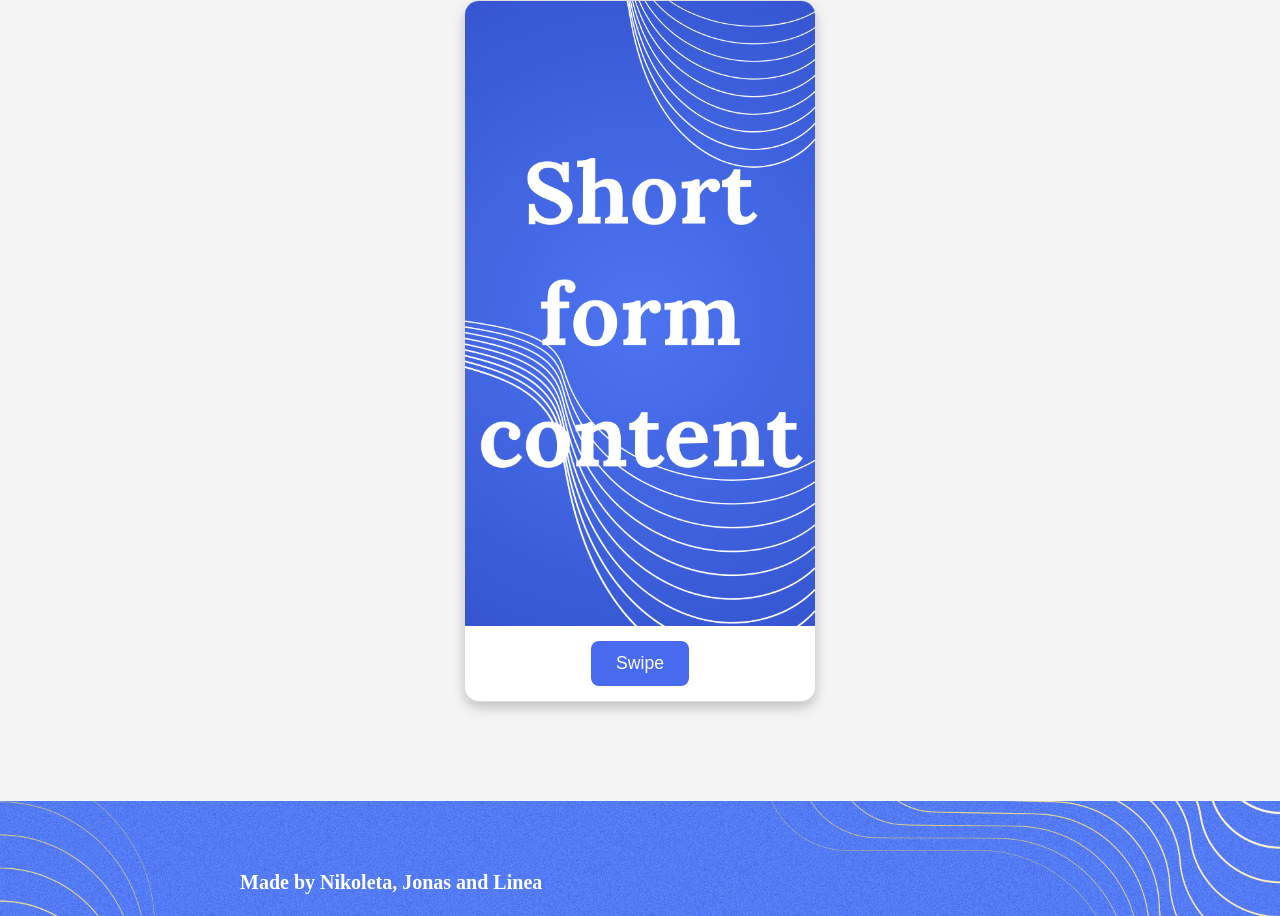
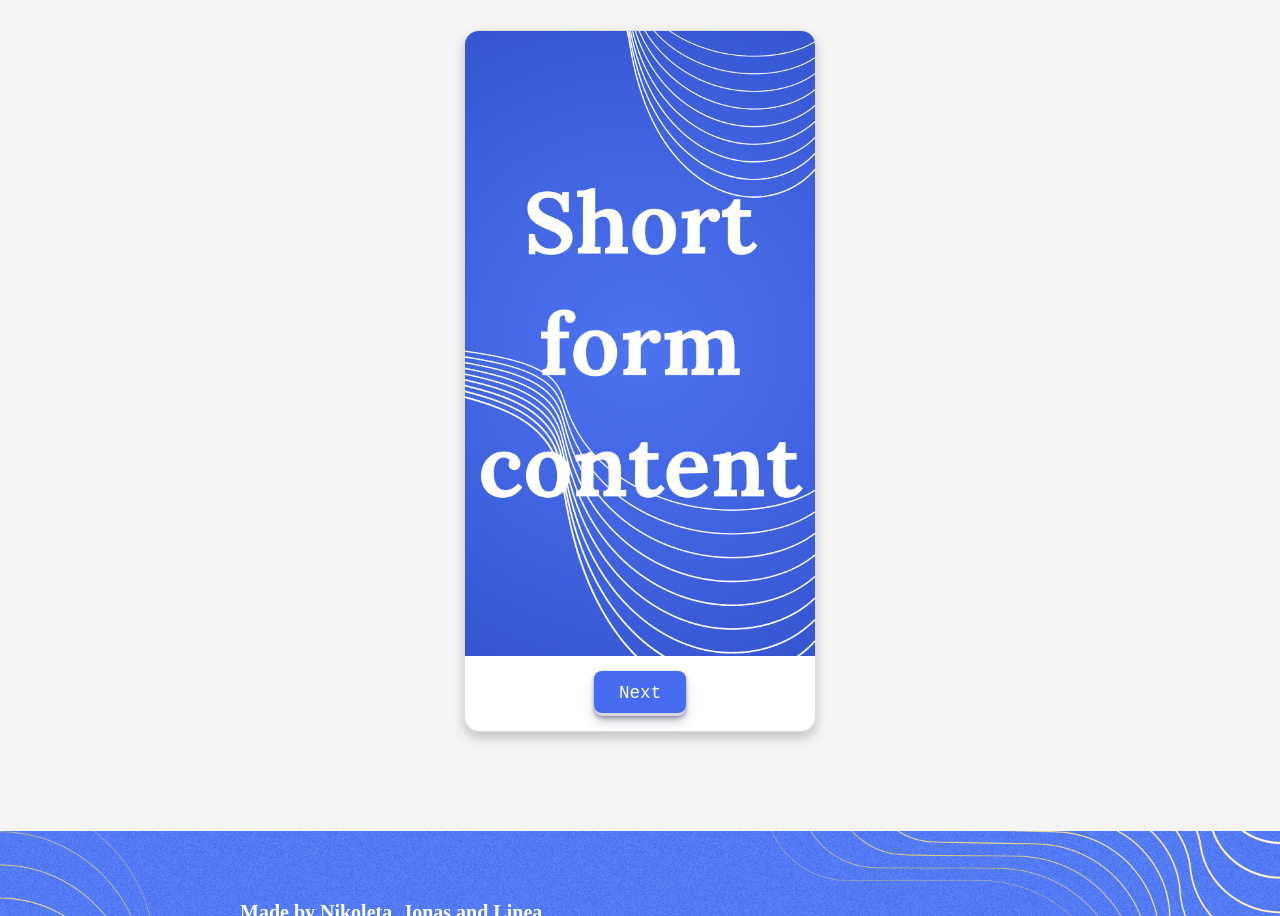
Before and after one commit to nikosafa/DecemberProject2024, a website: page index.html in a window 1280 px wide. Shown: the part 3691-4607 px from the top of the page. Drawn offline with nearby package versions, Linux system fonts and the light colour scheme; no server answers.

Commit message:
cool buttons!

```diff
--- a/Frontend/style.css
+++ b/Frontend/style.css
@@ -96,42 +96,45 @@ header p, footer p{
     align-items: center;
 }
 
+/*Stole some of the style for the buttons from https://getcssscan.com/css-buttons-examples (its button 30)*/
 button {
+    align-items: center;
     background-color: #486aef;
     color: white;
     border: none;
-    padding: 10px 20px;
-    font-size: 1rem;
+    box-shadow: rgba(45, 35, 66, 0.4) 0 2px 4px,rgba(45, 35, 66, 0.3) 0 7px 13px -3px,#D6D6E7 0 -3px 0 inset;
+    box-sizing: border-box;
+    display: inline-flex;
+    font-family: "JetBrains Mono",monospace;
+    height: 48px;
+    justify-content: center;
+    line-height: 1;
+    overflow: hidden;
+    position: relative;
+    transition: box-shadow .15s,transform .15s;
+    touch-action: manipulation;
+    white-space: nowrap;
+    will-change: box-shadow,transform;
+    padding: 12px 25px;
+    font-size: 1.1rem;
     cursor: pointer;
-    border-radius: 5px;
-    margin-top: 10px;
+    border-radius: 8px;
+    margin: 15px 0;
 }
 
-.button-grid {
-    display: grid;
-    grid-template-columns: repeat(2, 1fr); /* Two columns */
-    gap: 15px; /* Space between buttons */
-    justify-content: center; /* Center align the grid */
-    align-items: center; /* Vertically align the buttons */
-    margin-top: 20px;
-}
+    button:focus {
+        box-shadow: #D6D6E7 0 0 0 1.5px inset, rgba(45, 35, 66, 0.4) 0 2px 4px, rgba(45, 35, 66, 0.3) 0 7px 13px -3px, #D6D6E7 0 -3px 0 inset;
+    }
 
-.button-grid button {
-    padding: 10px 20px;
-    text-align: center;
-    font-size: 1rem;
-    font-weight: bold;
-    border-radius: 5px;
-    background-color: #486aef;
-    color: white;
-    border: none;
-    cursor: pointer;
-    transition: background-color 0.3s;
-}
+    button:hover {
+        box-shadow: rgba(45, 35, 66, 0.4) 0 4px 8px, rgba(45, 35, 66, 0.3) 0 7px 13px -3px, #D6D6E7 0 -3px 0 inset;
+        transform: translateY(-2px);
+    }
 
-.button-grid button:hover {
-    background-color: #3656d1;
-}
+    button:active {
+        box-shadow: #D6D6E7 0 3px 7px inset;
+        transform: translateY(2px);
+    }
 
 .computer-frame {
     width: 600px;
@@ -294,21 +297,6 @@ button {
     object-fit: cover;
 }
 
-.swipe-button {
-    background-color: #486aef;
-    color: white;
-    border: none;
-    padding: 12px 25px; /* Adjusted padding for larger size */
-    font-size: 1.1rem; /* Slightly increased font size */
-    cursor: pointer;
-    border-radius: 8px; /* Slightly rounded corners */
-    margin: 15px 0; /* Extra margin for better spacing */
-}
-
-.swipe-button:hover {
-    background-color: #4a72f0;
-}
-
 /* Adjust the legend size accordingly */
 .legend {
     background: white;
--- a/index.html
+++ b/index.html
@@ -73,6 +73,7 @@
     <div class="content-grid">
         <section class="content-item">
             <h2>Learn from charts</h2>
+
             <div id="chart1-container" class="computer-frame">
                 <canvas id="chart1"></canvas>
                 <p> In Europe, the media gets the most interactions on FaceBook.
@@ -86,7 +87,7 @@
                 <div id="map"></div>
             </div>
 
-            <button onclick="nextChart()">Test</button>
+            <button onclick="nextChart()" >Test</button>
 
         </section>
     </div>
@@ -111,7 +112,7 @@
 <div class="phone-container">
     <div class="phone">
         <img id="phone-image" src="Frontend/1.png" alt="Phone Content" class="phone-content">
-        <button class="swipe-button" onclick="nextImage()">Swipe</button>
+        <button class="swipe-button" onclick="nextImage()">Next</button>
     </div>
 </div>
 
```
